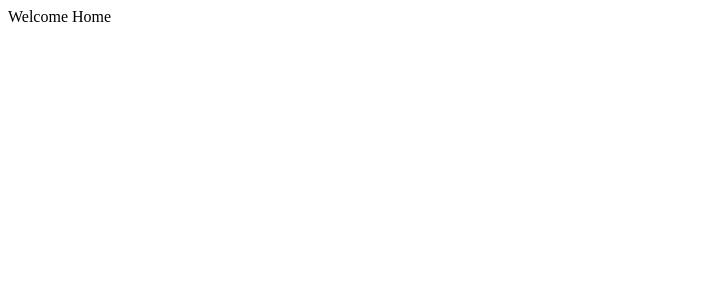
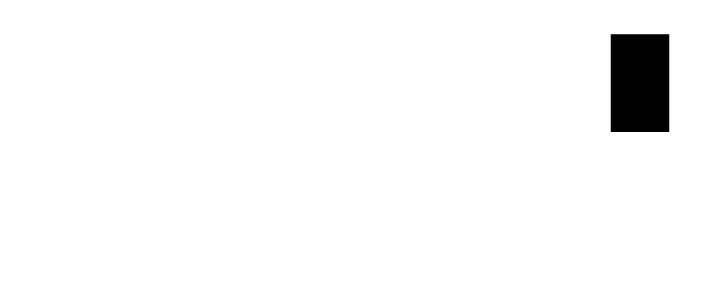
Before and after one commit to rqphy/shaders, a React (Vite) app: page / in a window 1280 px wide. Shown: the top 300 px of the page, without its empty margins (0-724 px from the left). Built offline with nearby package versions, Linux system fonts and the light colour scheme.

Commit message:
:tada: init experience

```diff
--- /dev/null
+++ b/src/components/experience.jsx
@@ -0,0 +1,12 @@
+import { Canvas } from "@react-three/fiber"
+
+export default function Experience() {
+	return (
+		<Canvas>
+			<mesh>
+				<planeBufferGeometry args={[3, 5]} />
+				<meshStandardMaterial color="red" />
+			</mesh>
+		</Canvas>
+	)
+}
--- a/src/routes/home/home.jsx
+++ b/src/routes/home/home.jsx
@@ -1,3 +1,5 @@
+import Experience from "../../components/experience"
+
 export default function Home() {
-    return <div>Welcome Home</div>
+	return <Experience />
 }
```
